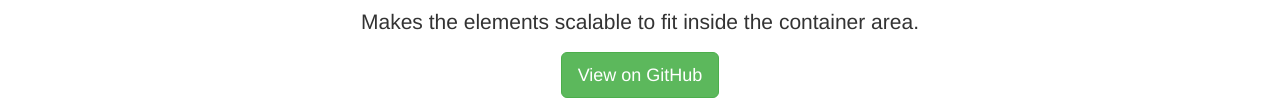
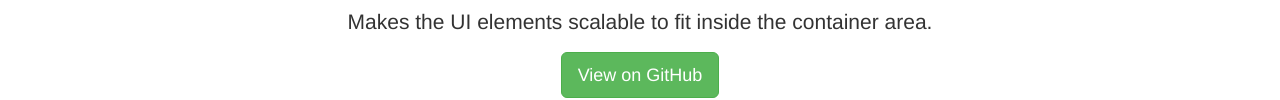
Before and after one commit to ScriptArtist/Scalable, a website built with webpack: page docs/index.html in a window 1280 px wide. Shown: the part 190-290 px from the top of the page. Built offline with nearby package versions, Linux system fonts and the light colour scheme.

Commit message:
Update index.html

```diff
--- a/docs/index.html
+++ b/docs/index.html
@@ -15,7 +15,7 @@
         <div class="jumbotron text-center">
             <h1>Scalable</h1>
             <p class="lead">
-                Makes the elements scalable to fit inside the container area.
+                Makes the UI elements scalable to fit inside the container area.
             </p>
             <p>
                 <a class="btn btn-lg btn-success" href="https://github.com/ScriptArtist/Scalable" role="button">View on GitHub</a>
```
